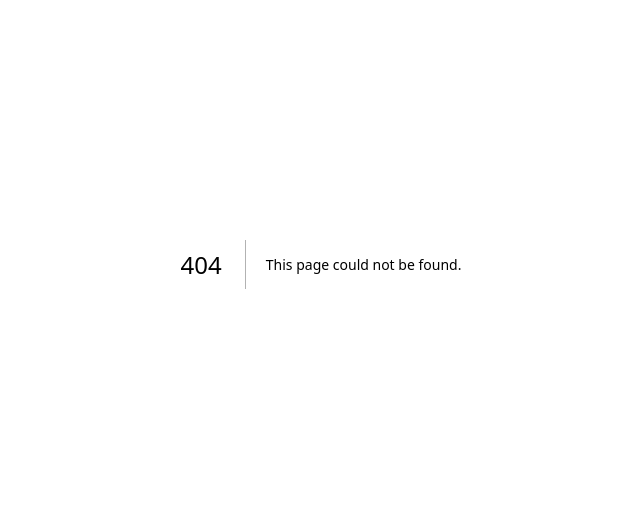
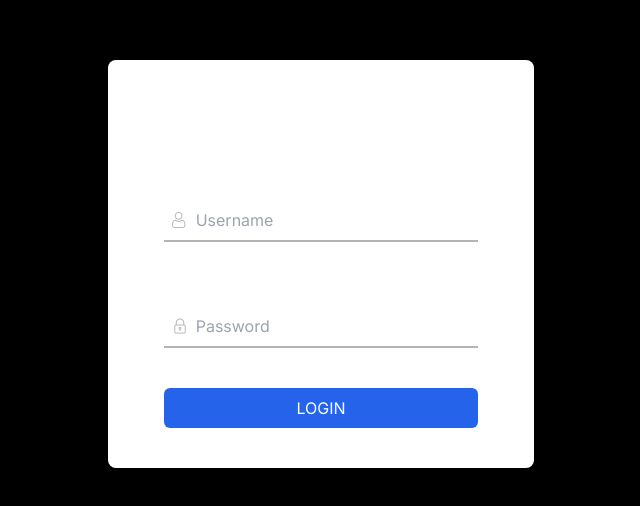
Before and after one commit to Faris010/apidoc_app, a Next.js app in the folder app/: page /login in a window 1280 px wide. Before the commit this address had no page. Shown: the part 136-642 px from the top of the page, without its empty margins (319-959 px from the left). Built offline with nearby package versions, Linux system fonts and the light colour scheme.

Commit message:
feat: Login page

```diff
--- /dev/null
+++ b/app/app/(auth)/login/page.tsx
@@ -0,0 +1,9 @@
+import LoginForm from '@/components/LoginForm';
+
+export default function Login() {
+  return (
+    <main className='flex min-h-screen items-center justify-center'>
+      <LoginForm />
+    </main>
+  );
+}
--- a/app/app/layout.tsx
+++ b/app/app/layout.tsx
@@ -16,7 +16,9 @@
 }) {
   return (
     <html lang='en'>
-      <body className={inter.className}>{children}</body>
+      <body suppressHydrationWarning={true} className={inter.className}>
+        {children}
+      </body>
     </html>
   );
 }
--- /dev/null
+++ b/app/components/LoginForm.tsx
@@ -0,0 +1,76 @@
+'use client';
+
+import Image from 'next/image';
+import { useState } from 'react';
+
+type TUserLoginData = {
+  username: string;
+  password: string;
+};
+
+export default function LoginForm() {
+  const [userLoginData, setUserLoginData] = useState<TUserLoginData>({
+    username: '',
+    password: '',
+  });
+
+  const handleInputChange = (e: React.ChangeEvent<HTMLInputElement>) => {
+    setUserLoginData({ ...userLoginData, [e.target.name]: e.target.value });
+  };
+
+  const handleFormSubmit = (e: React.FormEvent) => {
+    e.preventDefault();
+    //TODO: Make auth API call
+    //reset state data
+    //redirect to home page if true
+  };
+
+  return (
+    <form
+      onSubmit={handleFormSubmit}
+      className='w-1/3 py-10 px-14 flex flex-col items-center justify-center bg-white rounded-lg space-y-10 shadow-lg'
+    >
+      <h1 className='text-3xl font-bold text-center'>Login</h1>
+      <div className='w-full'>
+        <label htmlFor='username' className='text-sm px-1'>
+          Username
+        </label>
+        <div className='flex p-2 items-center space-x-2 border-b-2 border-[#B4B4B3]'>
+          <Image src='/assets/user.png' alt='user' height={16} width={16} />
+          <input
+            id='username'
+            name='username'
+            type='text'
+            placeholder='Username'
+            className='w-full outline-none'
+            onChange={handleInputChange}
+          />
+        </div>
+      </div>
+      <div className='w-full'>
+        <label htmlFor='password' className='text-sm px-1'>
+          Password
+        </label>
+        <div className='flex p-2 items-center space-x-2 border-b-2 border-[#B4B4B3]'>
+          <Image
+            src='/assets/padlock.png'
+            alt='padlock'
+            height={16}
+            width={16}
+          />
+          <input
+            id='password'
+            name='password'
+            type='password'
+            placeholder='Password'
+            className='w-full outline-none'
+            onChange={handleInputChange}
+          />
+        </div>
+      </div>
+      <button className='w-full py-2 flex items-center justify-center bg-blue-600 rounded-md text-white uppercase hover:bg-blue-700'>
+        Login
+      </button>
+    </form>
+  );
+}
```
Also changed, not shown: app/public/assets/padlock.png (added), app/public/assets/user.png (added).
